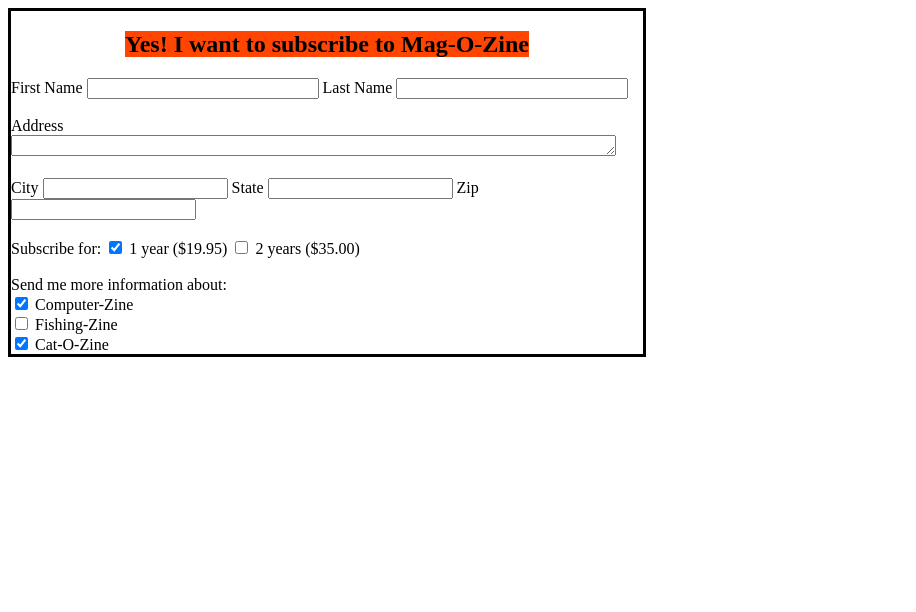
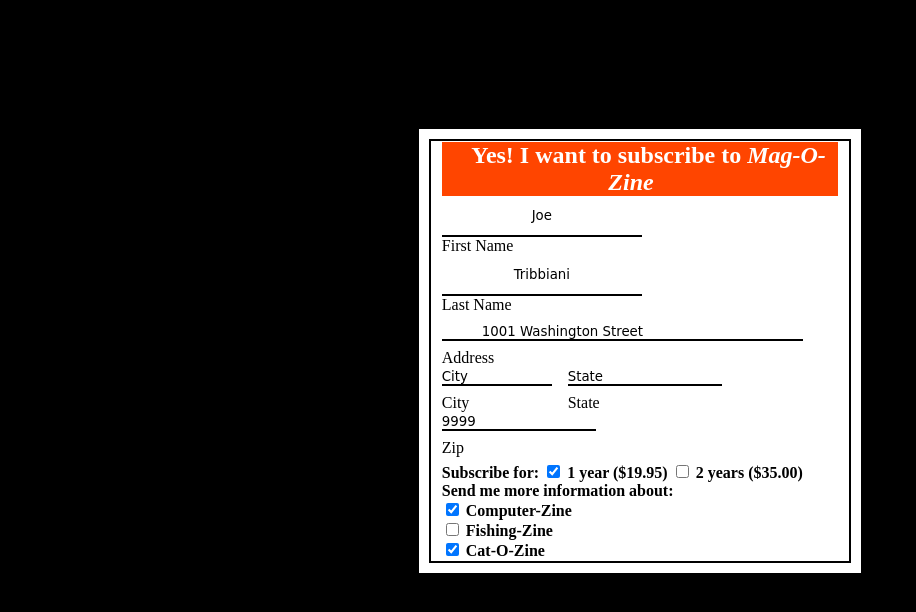
Before and after one commit to vishal-coder/Guvi-Day11, a plain HTML site: page Day11-Task7.html in a window 1280 px wide. Shown: the whole page, without its empty margins (0-916 px from the left). Drawn offline with Linux system fonts and the light colour scheme.

Commit message:
Update Day11-Task7.html

```diff
--- a/Day11-Task7.html
+++ b/Day11-Task7.html
@@ -8,50 +8,132 @@
     <meta name="viewport" content="width=device-width, initial-scale=1.0" />
     <title>Card Layout</title>
     <style>
-      div {
+      body{
+        background-color: black;
+      }
+
+      .cursive{
+        font-family: cursive;
+      }
+      .mainDiv {
         border: 3px solid;
-        width: 50%;
+        width: 35%;
+        margin-left: auto;
+        margin-right: auto;
+        margin-top: 10%;
+        margin-bottom: auto;
+        background-color: white;
+
+
       }
       mark {
         background-color: orangered;
+
       }
       h2 {
         text-align: center;
+        margin-bottom: 0%;
+        margin-top: 0px;
       }
       #fName,
       #lName {
-        width: 224px;
+        width: 200px;
+      }
+      input[type="text"] {
+        padding: 12px 20px;
+        margin: 8px 0;
+        margin-top: 0px;
+        box-sizing: border-box;
+        border: none;
+        border-bottom: 2px solid black;
+      }
+      .bold{
+        font-weight: bold;
       }
     </style>
   </head>
   <body>
-    <div>
-      <h2><mark> Yes! I want to subscribe to Mag-O-Zine</mark></h2>
-      <label for="fName">First Name</label>
-      <input type="text" name="fName-el" id="fName" />
-      <label for="lName">Last Name</label>
-      <input type="text" name="lName-el" id="lName" /><br /><br />
+    <div class="mainDiv">
+      <div style="border: 2px  solid black;padding: 1px;margin:10px">
+      <h2>
+        <span style="background-color: orangered;color: white;display: inline-block;
+        width: 95%;"
+          >&nbsp;&nbsp;  Yes! I want to subscribe to <i>Mag-O-Zine</i>
+          &nbsp;&nbsp;</span
+        >
+      </h2>
+      <div style="padding-left: 10px">
+        <div style="display: inline-block; width: 50%">
+          <input
+
+          class="cursive"
+          style="margin-bottom: 0px; text-align: center"
+            type="text"
+            name="fName-el"
+            id="fName"
+            value="Joe"
+          /><br />
+          <label style="margin-top: 0px" for="fName">First Name</label>
+        </div>
+        <div style="display: inline-block ;">
+          <input
+          class="cursive"
+            style="margin-bottom: 0px; text-align: center"
+            type="text"
+            name="lName-el"
+            id="lName"
+            value="Tribbiani"
+          /><br />
+          <label style="margin-top: 0px" for="lName">Last Name</label>
+        </div>
+      </div>
+
+      <div style="padding-left: 10px;padding-right: 45px;">
+        <input
+        class="cursive"
+          style="border: none; border-bottom: 2px solid black;width:100%;padding: 0 !important;padding-left: 40px !important;margin-top: 10px !important;"
+          name="address-el"
+          type="text"
+          id="address"
+          cols="60"
+          rows="1"
+          value="1001 Washington Street"
+        ></input
+        ><br />
         <label for="address">Address</label>
-      <textarea name="address-el" id="address" cols="73" rows="1"></textarea
-      ><br /><br />
+      </div>
+      <div style="padding-left:10px;">
+        <div style="display: inline-block; width: 30%;">
+          <input  class="cursive" style="padding: 0 !important;width: 90% !important;" type="text" name="city-el" id="city" value="City" /><br />
           <label for="city">City</label>
-      <input type="text" name="city-el" id="city" />
+        </div>
+        <div style="display: inline-block;">
+          <input  class="cursive"  style="padding: 0 !important;width: 90% !important;"  type="text" name="state-el" id="state" value="State" /><br />
           <label for="state">State</label>
-      <input type="text" name="state-el" id="state" />
+        </div>
+        <div style="display: inline-block;">
+          <input   class="cursive" style="padding: 0 !important;width: 90% !important;"  type="text" name="zip-el" id="zip" value="9999" /><br />
           <label for="zip">Zip</label>
-      <input type="text" name="zip-el" id="zip" /><br /><br />
-      <label>Subscribe for:</label>
+        </div>
+      </div>
+      <div style="padding-left:10px; margin-top: 5px;">
+        <label class="bold" >Subscribe for:</label>
         <input type="checkbox" name="subDuration" id="1yr" checked />
-      <label for="1yr">1 year ($19.95)</label>
+        <label class="bold" for="1yr">1 year ($19.95)</label>
         <input type="checkbox" name="subDuration" id="2yr" />
-      <label for="2yr">2 years ($35.00)</label><br /><br />
-      <label>Send me more information about:</label><br />
+        <label class="bold" for="2yr">2 years ($35.00)</label><br />
+      </div>
+
+      <div style="padding-left:10px;">
+      <label class="bold">Send me more information about:</label><br />
       <input type="checkbox" name="infoZone" id="computerZ" checked />
-      <label for="computerZ">Computer-Zine</label><br />
+      <label class="bold" for="computerZ">Computer-Zine</label><br />
       <input type="checkbox" name="infoZone" id="FishingZ" />
-      <label for="FishingZ">Fishing-Zine</label><br />
+      <label class="bold" for="FishingZ">Fishing-Zine</label><br />
       <input type="checkbox" name="infoZone" id="CatoZ" checked />
-      <label for="CatoZ">Cat-O-Zine</label>
+      <label class="bold" for="CatoZ">Cat-O-Zine</label>
+    </div>
+  </div>
     </div>
   </body>
 </html>
```
Lines whose indentation alone changed are shown as unchanged.
